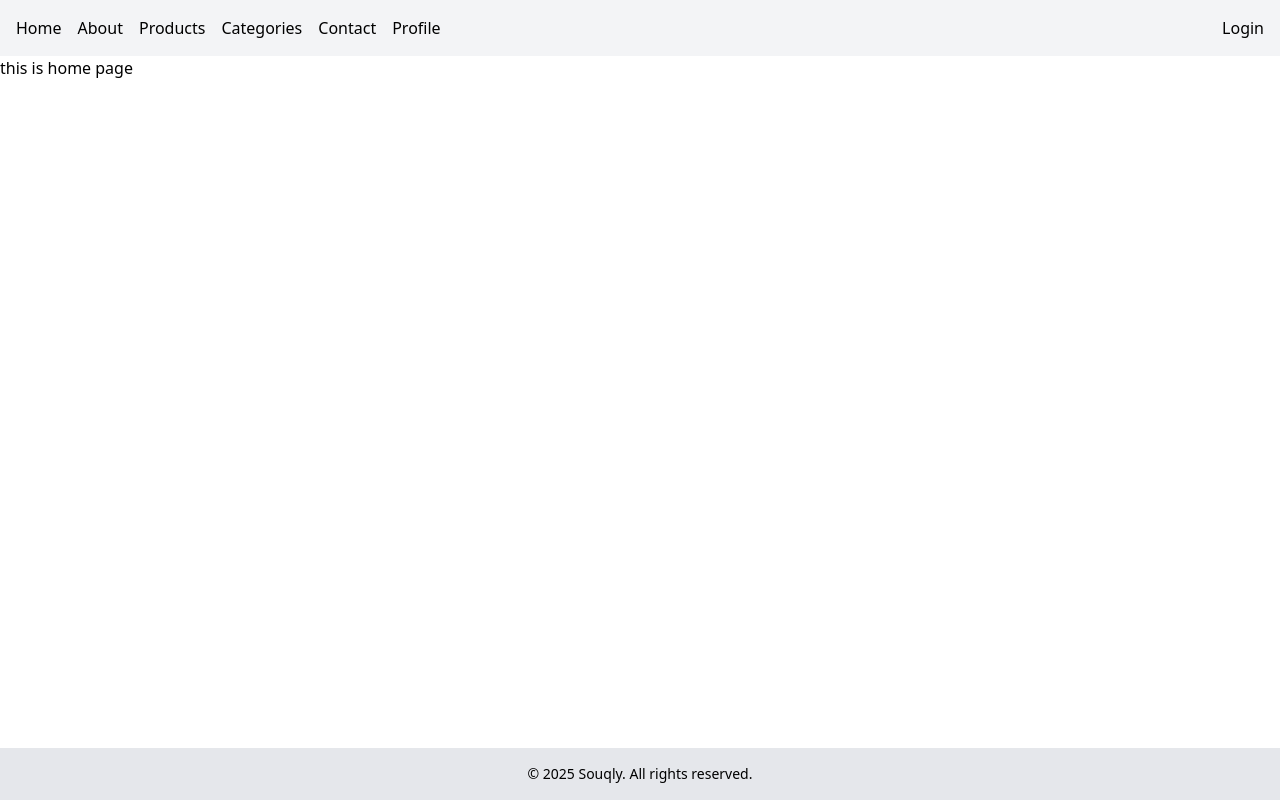
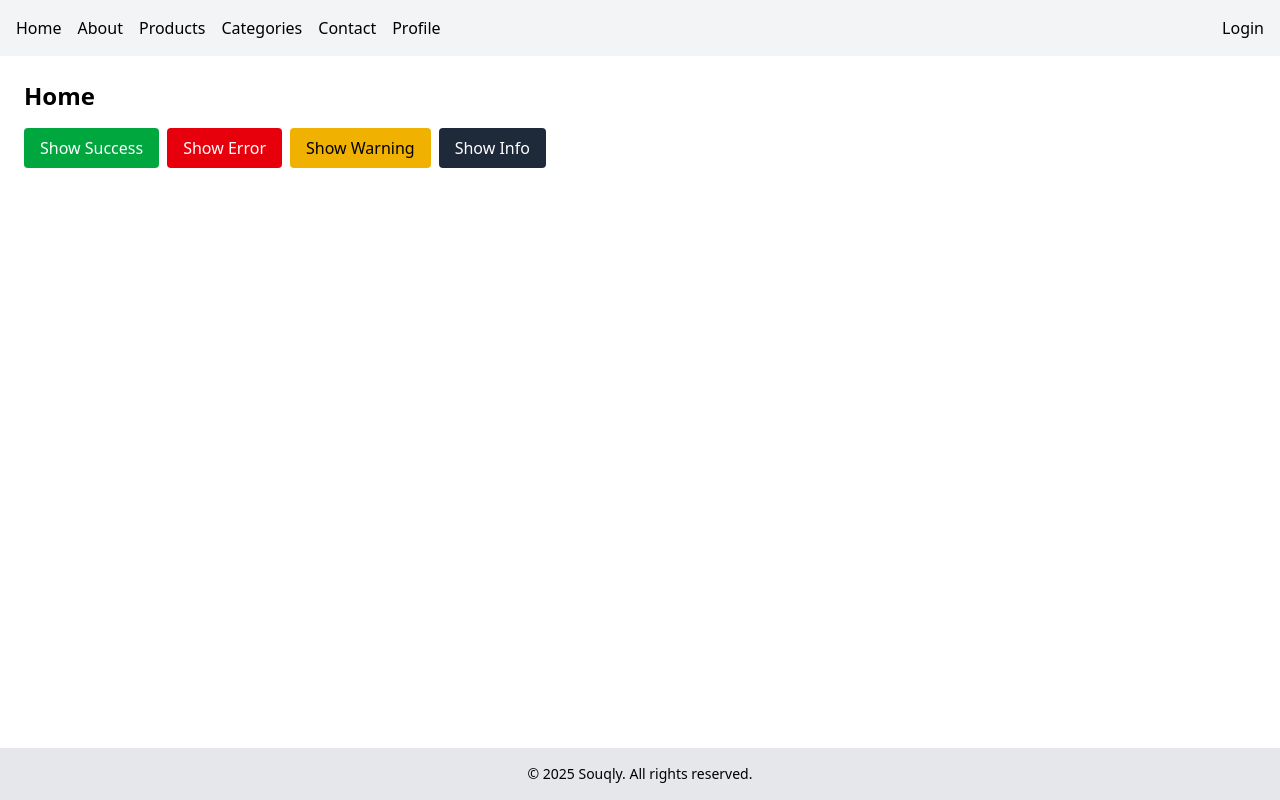
Before and after one commit to Eman-Saleh151/souqly, a Vue app: page / in a window 1280 px wide. Built offline with nearby package versions, Linux system fonts and the light colour scheme; the HTML template or start-up script is replaced by a standard one.

Commit message:
feat: add shared Toast UI component with Pinia store + update README

```diff
--- /dev/null
+++ b/src/components/ui/Toast.vue
@@ -0,0 +1,65 @@
+<template>
+  <div
+    class="fixed top-4 right-4 z-50 flex flex-col items-end gap-2 pointer-events-none"
+    aria-live="polite"
+    aria-atomic="true"
+  >
+    <transition-group name="toast" tag="div">
+      <div
+        v-for="t in toasts"
+        :key="t.id"
+        class="pointer-events-auto max-w-sm w-full rounded-md shadow-lg overflow-hidden"
+        :class="toastClass(t.type)"
+      >
+        <div class="px-4 py-3 flex items-start gap-3">
+          <div class="flex-1 text-sm leading-tight">{{ t.message }}</div>
+          <button
+            @click="remove(t.id)"
+            class="ml-2 text-sm opacity-80 hover:opacity-100"
+            aria-label="Close notification"
+          >
+            ✕
+          </button>
+        </div>
+      </div>
+    </transition-group>
+  </div>
+</template>
+
+<script setup>
+import { computed } from "vue";
+import { useToastStore } from "../../stores/toastStore.js";
+
+const toast = useToastStore();
+const toasts = computed(() => toast.toasts);
+
+function remove(id) {
+  toast.removeToast(id);
+}
+
+function toastClass(type) {
+  if (type === "success") return "bg-green-600 text-white";
+  if (type === "error") return "bg-red-600 text-white";
+  if (type === "warning") return "bg-yellow-500 text-black";
+  return "bg-gray-800 text-white";
+}
+</script>
+
+<style scoped>
+.toast-enter-active,
+.toast-leave-active {
+  transition: transform .18s ease, opacity .18s ease;
+}
+.toast-enter-from {
+  transform: translateY(-8px);
+  opacity: 0;
+}
+.toast-enter-to {
+  transform: translateY(0);
+  opacity: 1;
+}
+.toast-leave-to {
+  transform: translateY(-8px);
+  opacity: 0;
+}
+</style>
--- a/src/layouts/DefaultLayout.vue
+++ b/src/layouts/DefaultLayout.vue
@@ -5,13 +5,15 @@
         <main class="flex-1">
             <router-view />
         </main>
+        <Footer />
+        <Toast />
 
-        <Footer />
     </div>
 </template>
 
 <script setup>
     import Header from '../components/ui/Header.vue';
     import Footer from '../components/ui/Footer.vue';
+    import Toast from '../components/ui/Toast.vue';
 
 </script>
--- a/src/pages/Home.vue
+++ b/src/pages/Home.vue
@@ -1,5 +1,45 @@
 <script setup>
+import { useToastStore } from "../stores/toastStore";
+
+const toast = useToastStore();
+
+// Function عامة: تبعت النوع والرسالة والمدة
+function showToast(type, message, timeout = 3000) {
+  toast.pushToast({ type, message, timeout });
+}
 </script>
+
 <template>
-    this is home page
+  <div class="p-6">
+    <h1 class="text-2xl font-bold mb-4">Home</h1>
+
+    <!-- أمثلة -->
+    <button
+      @click="showToast('success', 'تمت العملية بنجاح!')"
+      class="px-4 py-2 bg-green-600 text-white rounded mr-2"
+    >
+      Show Success
+    </button>
+
+    <button
+      @click="showToast('error', 'حصل خطأ أثناء الحفظ!')"
+      class="px-4 py-2 bg-red-600 text-white rounded mr-2"
+    >
+      Show Error
+    </button>
+
+    <button
+      @click="showToast('warning', 'خلي بالك: المخزون قليل!')"
+      class="px-4 py-2 bg-yellow-500 text-black rounded mr-2"
+    >
+      Show Warning
+    </button>
+
+    <button
+      @click="showToast('info', 'معلومة جديدة متاحة.')"
+      class="px-4 py-2 bg-gray-800 text-white rounded"
+    >
+      Show Info
+    </button>
+  </div>
 </template>
--- /dev/null
+++ b/src/stores/toastStore.js
@@ -0,0 +1,32 @@
+import { defineStore } from "pinia";
+
+export const useToastStore = defineStore("toast", {
+  state: () => ({
+    toasts: [],
+    loading: false
+  }),
+
+  actions: {
+
+    pushToast(payload = {}) {
+      const { type = "info", message = "", timeout = 3500 } = payload;
+
+      const id = Date.now().toString(36) + Math.random().toString(36).slice(2, 9);
+      this.toasts.push({ id, type, message });
+
+      setTimeout(() => {
+        this.removeToast(id);
+      }, timeout);
+
+      return id;
+    },
+
+    removeToast(id) {
+      this.toasts = this.toasts.filter((t) => t.id !== id);
+    },
+
+    setLoading(val) {
+      this.loading = !!val;
+    }
+  }
+});
```
Also changed, not shown: 1 other file (tests, documents, lock files or other folders).
